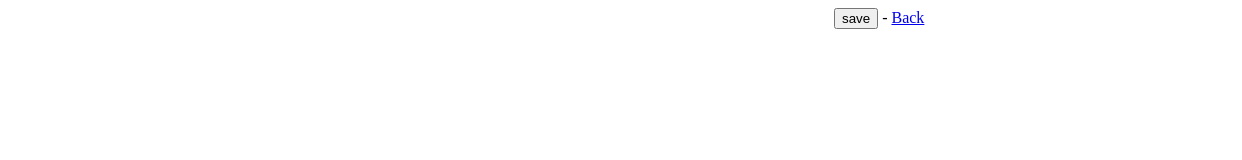
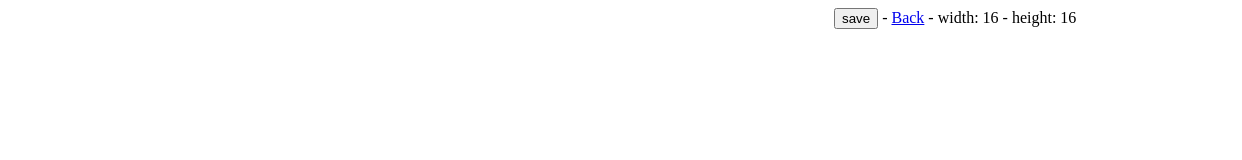
Before and after one commit to yassersouri/pitch-annotator, a plain HTML site: page app/templates/annotate.html in a window 1280 px wide. Shown: the full height of the page, 38-1280 px from the left. Drawn offline with Linux system fonts and the light colour scheme; no server answers.

Commit message:
some more tweaks

```diff
--- a/app/static/js/main.js
+++ b/app/static/js/main.js
@@ -115,8 +115,11 @@ $(function(){
         },
 
         initialize: function(){
+            this.$('#width').html(width);
+            this.$('#height').html(height);
             this.listenTo(lines, 'add', this.addOne);
             this.retrieve();
+
         },
 
         addOne: function(line){
--- a/app/templates/annotate.html
+++ b/app/templates/annotate.html
@@ -20,7 +20,7 @@
             <canvas id="drawCanvas"></canvas>
         </div>
         <div id='edits'>
-            <input id="save" type="button" name="save" value="save"></input> - <a href="/index" title="Back">Back</a>
+            <input id="save" type="button" name="save" value="save"></input> - <a href="/index" title="Back">Back</a> - width: <span id='width'></span> - height: <span id='height'></span>
         </div>
 
         <script src="/static/js/jquery.js"></script>
```
